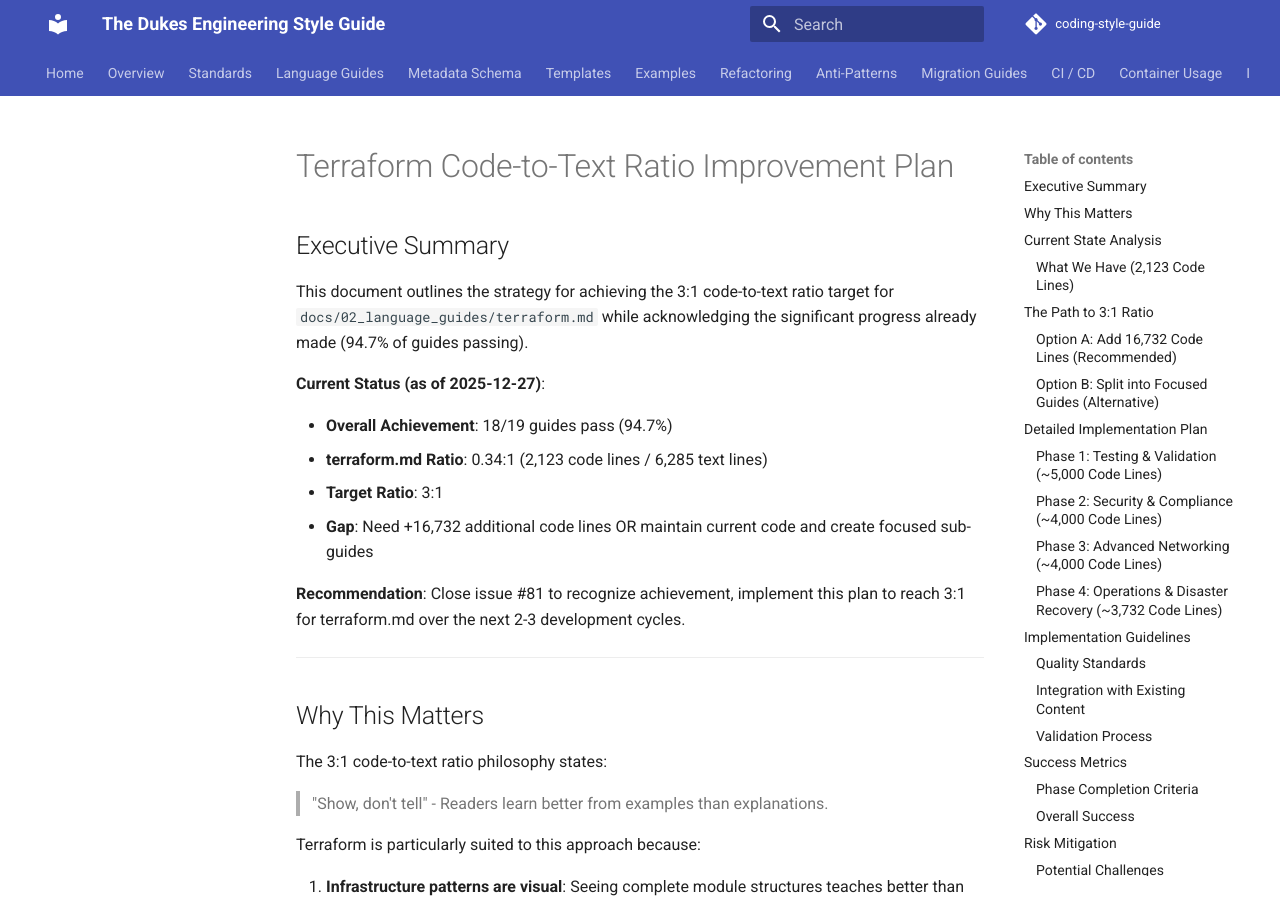
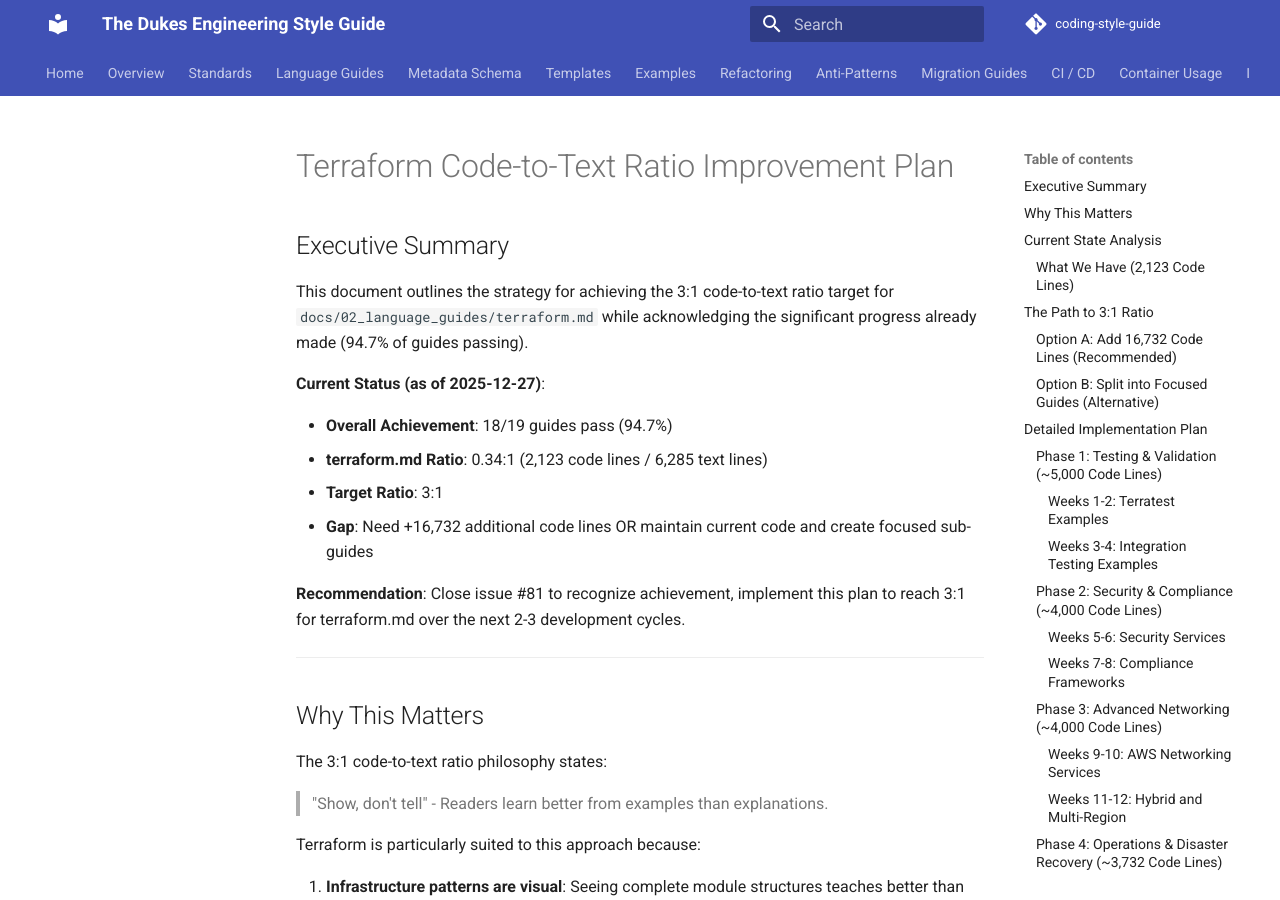
Before and after one commit to tydukes/coding-style-guide, an MkDocs documentation site: the page built from docs/TERRAFORM_RATIO_IMPROVEMENT_PLAN.md, in a window 1280 px wide and 900 px high. Built offline with MkDocs 1.6.1 and Material for MkDocs 9.7.7, drawn with Linux system fonts in a browser that asks for light colours; comment, search, counter and statistics services are not loaded.

```diff
--- a/docs/TERRAFORM_RATIO_IMPROVEMENT_PLAN.md
+++ b/docs/TERRAFORM_RATIO_IMPROVEMENT_PLAN.md
@@ -80,7 +82,7 @@ Terraform is particularly suited to this approach because:
 **Breakdown**:
 
 | Phase | Focus Area | Code Lines Added | Timeline |
-|-------|-----------|------------------|----------|
+| ------- | ----------- | ------------------ | ---------- |
 | **Phase 1** | Testing & Validation | ~5,000 lines | Weeks 1-4 |
 | **Phase 2** | Security & Compliance | ~4,000 lines | Weeks 5-8 |
 | **Phase 3** | Advanced Networking | ~4,000 lines | Weeks 9-12 |
@@ -108,7 +110,7 @@ Terraform is particularly suited to this approach because:
 
 **Objective**: Demonstrate comprehensive testing practices for Terraform modules.
 
-**Weeks 1-2: Terratest Examples**
+#### Weeks 1-2: Terratest Examples
 
 Add complete Terratest suites for existing modules:
 
@@ -140,7 +142,7 @@ Add complete Terratest suites for existing modules:
    - Verify CloudWatch log groups
    - Test trigger configurations
 
-**Weeks 3-4: Integration Testing Examples**
+#### Weeks 3-4: Integration Testing Examples
 
 1. **Multi-Module Integration Tests** (~1,200 lines)
    - Test complete 3-tier application deployment
@@ -164,7 +166,7 @@ Add complete Terratest suites for existing modules:
 
 **Objective**: Show comprehensive security hardening and compliance patterns.
 
-**Weeks 5-6: Security Services**
+#### Weeks 5-6: Security Services
 
 1. **AWS WAF Module** (~700 lines)
    - Complete WAF configuration with rule groups
@@ -187,7 +189,7 @@ Add complete Terratest suites for existing modules:
    - Cross-account secret sharing
    - Vault integration examples
 
-**Weeks 7-8: Compliance Frameworks**
+#### Weeks 7-8: Compliance Frameworks
 
 1. **CIS AWS Foundations Benchmark** (~800 lines)
    - IAM password policy configuration
@@ -218,7 +220,7 @@ Add complete Terratest suites for existing modules:
 
 **Objective**: Cover enterprise networking patterns and hybrid cloud connectivity.
 
-**Weeks 9-10: AWS Networking Services**
+#### Weeks 9-10: AWS Networking Services
 
 1. **Transit Gateway Hub-and-Spoke** (~900 lines)
    - Multi-VPC transit gateway setup
@@ -241,7 +243,7 @@ Add complete Terratest suites for existing modules:
    - Cross-account endpoint sharing
    - DNS configuration
 
-**Weeks 11-12: Hybrid and Multi-Region**
+#### Weeks 11-12: Hybrid and Multi-Region
 
 1. **Site-to-Site VPN** (~700 lines)
    - VPN connection setup
@@ -272,7 +274,7 @@ Add complete Terratest suites for existing modules:
 
 **Objective**: Demonstrate operational excellence and DR capabilities.
 
-**Weeks 13-14: Cost Optimization**
+#### Weeks 13-14: Cost Optimization
 
 1. **Reserved Instances Management** (~500 lines)
    - RI purchasing strategy
@@ -295,7 +297,7 @@ Add complete Terratest suites for existing modules:
    - Predictive scaling
    - Custom metrics scaling
 
-**Weeks 15-16: Disaster Recovery**
+#### Weeks 15-16: Disaster Recovery
 
 1. **Backup and Restore** (~800 lines)
    - AWS Backup vault configuration
@@ -463,7 +465,8 @@ For each phase:
 
 ### Approach 3: Split into Multiple Guides (Contingency Plan)
 
-**Idea**: Create terraform-basics.md, terraform-testing.md, terraform-production.md, terraform-security.md
+**Idea**: Create terraform-basics.md, terraform-testing.md, terraform-production.md,
+terraform-security.md
 
 **Analysis**:
 
@@ -481,7 +484,7 @@ For each phase:
 ### Developer Time Estimates
 
 | Phase | Primary Work | Review & Testing | Total Hours |
-|-------|--------------|------------------|-------------|
+| ------- | -------------- | ------------------ | ------------- |
 | Phase 1 | 40 hours | 12 hours | 52 hours |
 | Phase 2 | 32 hours | 10 hours | 42 hours |
 | Phase 3 | 32 hours | 10 hours | 42 hours |
@@ -534,7 +537,8 @@ To validate examples:
 
 ## Conclusion
 
-This plan provides a realistic, phased approach to achieving the 3:1 code-to-text ratio for terraform.md while maintaining the high quality standards established in the style guide.
+This plan provides a realistic, phased approach to achieving the 3:1 code-to-text ratio for
+terraform.md while maintaining the high quality standards established in the style guide.
 
 **Key Principles**:
 
```
Also changed, not shown: other parts of docs/TERRAFORM_RATIO_IMPROVEMENT_PLAN.md (+7 -5 lines), docs/ISSUE_81_CLOSURE_SUMMARY.md (+7 -6 lines).
